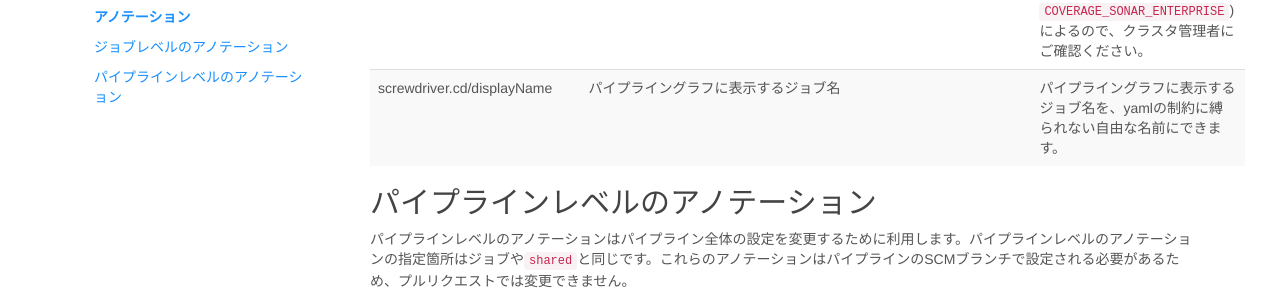
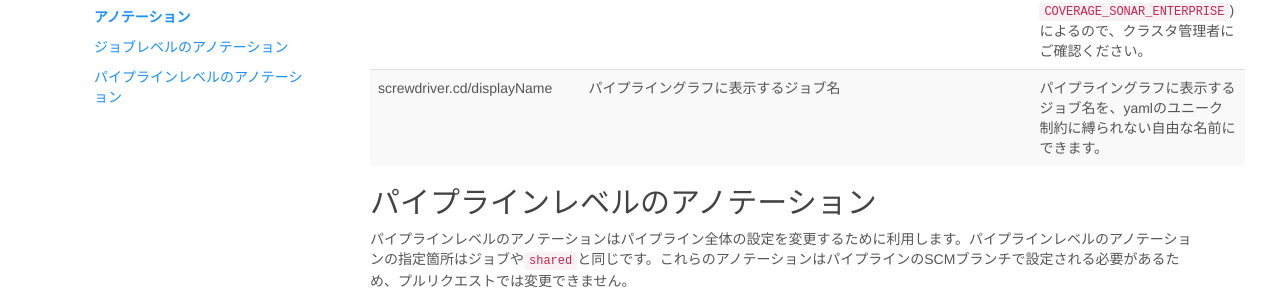
Before and after one commit to screwdriver-cd/guide, a Jekyll site: the page built from docs/ja/user-guide/configuration/annotations.md, in a window 1280 px wide and 900 px high, scrolled down 3305 px. Shown: the part 180-471 px from the top of the window. Built offline with Jekyll 4.4.1, drawn with Linux system fonts in a browser that asks for light colours.

Commit message:
Update docs/ja/user-guide/configuration/annotations.md
Co-authored-by: Yoshiyuki Watanabe <32473622+yoshwata@users.noreply.github.com>

```diff
--- a/docs/ja/user-guide/configuration/annotations.md
+++ b/docs/ja/user-guide/configuration/annotations.md
@@ -58,7 +58,7 @@ jobs:
 | screwdriver.cd/dockerCpu | `MICRO` / `LOW` / `HIGH` / `TURBO` | k8s executorを利用していてDockerが有効な場合、Dockerコンテナで使用するCPU数を設定することができます。設定される値については`screwdriver.cd/cpu`の説明をご覧ください。 |
 | screwdriver.cd/dockerRam | `MICRO` / `LOW` / `HIGH` / `TURBO` | k8s executorを利用していてDockerが有効な場合、Dockerコンテナで使用するメモリ容量を設定することができます。設定される値については`screwdriver.cd/ram`の説明をご覧ください。 |
 | screwdriver.cd/coverageScope | `pipeline` / `job` | カバレッジプラグインを利用している場合に、プロジェクトを作成するスコープを設定できます。デフォルト値はクラスタの設定(e.g. `COVERAGE_SONAR_ENTERPRISE`)によるので、クラスタ管理者にご確認ください。 |
-| screwdriver.cd/displayName | パイプライングラフに表示するジョブ名 | パイプライングラフに表示するジョブ名を、yamlの制約に縛られない自由な名前にできます。 |
+| screwdriver.cd/displayName | パイプライングラフに表示するジョブ名 | パイプライングラフに表示するジョブ名を、yamlのユニーク制約に縛られない自由な名前にできます。 |
 
 ## パイプラインレベルのアノテーション
 
```
